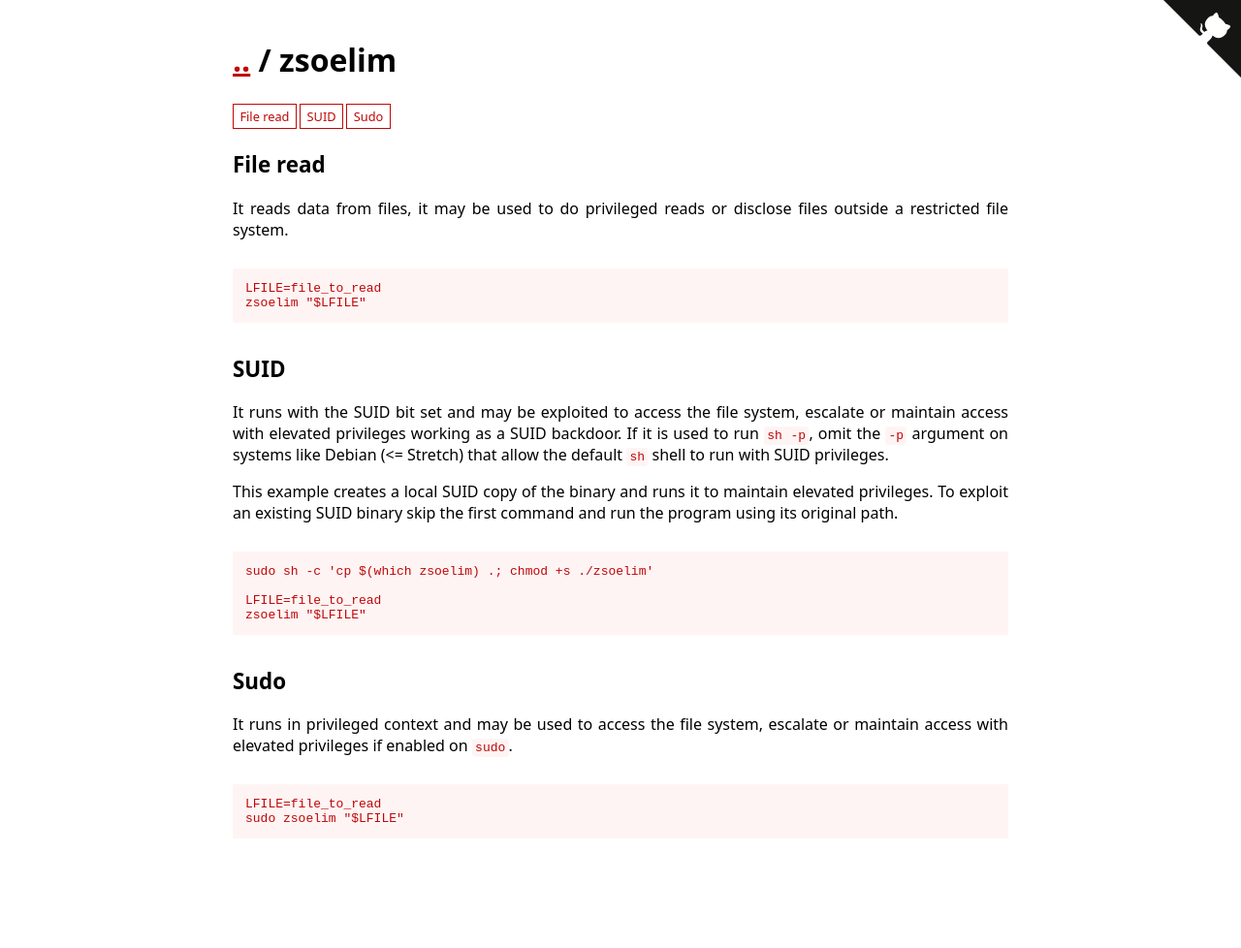
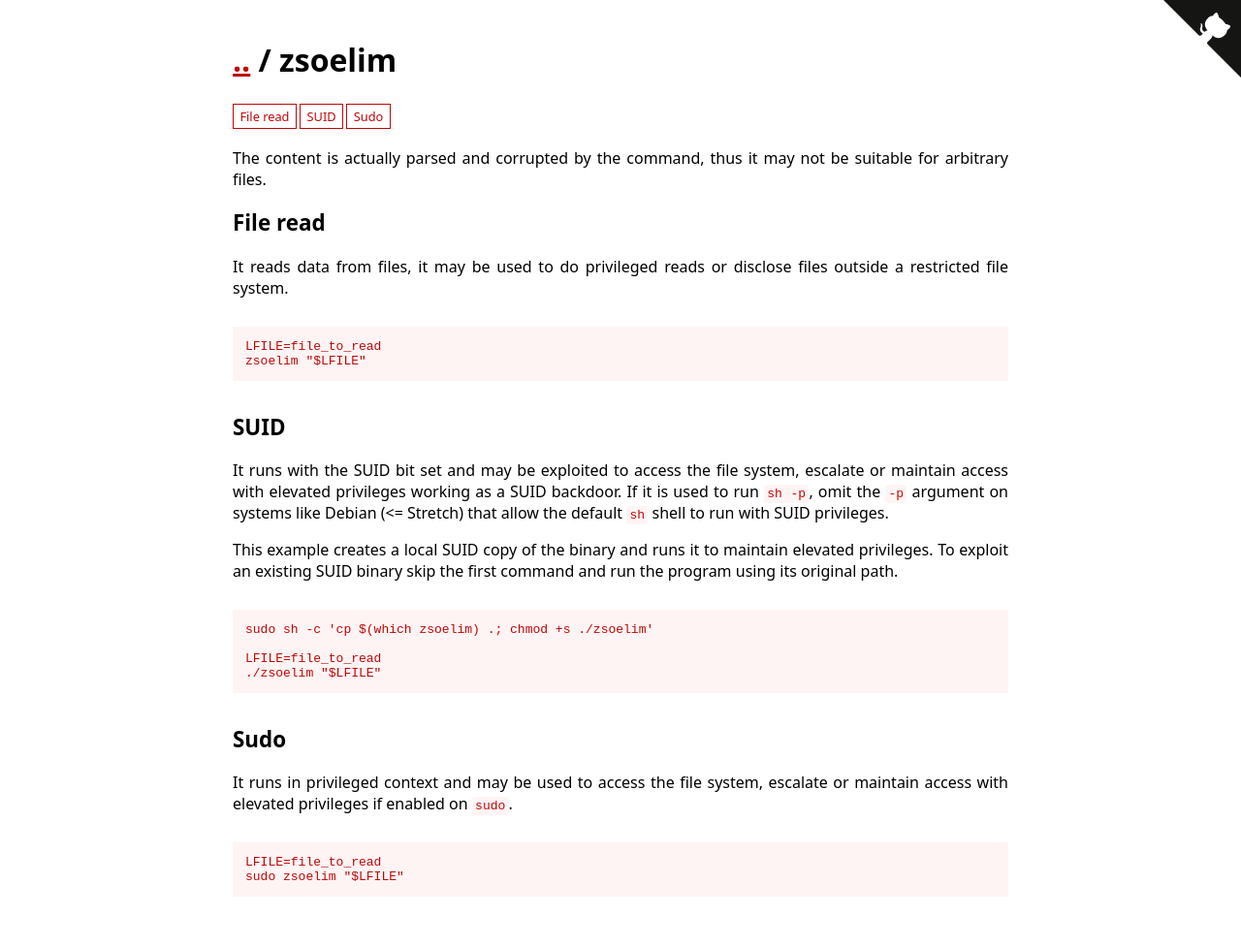
Before and after one commit to GTFOBins/GTFOBins.github.io, a Jekyll site: the page built from _gtfobins/zsoelim.md, in a window 1280 px wide. Shown: the whole page at 97% size. Built offline with Jekyll 4.4.1, drawn with Linux system fonts in a browser that asks for light colours; before the commit the page ends 918 px from its top, so only the background shows below that.

Commit message:
Document and fix zsoelim

```diff
--- a/_gtfobins/zsoelim.md
+++ b/_gtfobins/zsoelim.md
@@ -1,4 +1,5 @@
 ---
+description: The content is actually parsed and corrupted by the command, thus it may not be suitable for arbitrary files.
 functions:
   file-read:
     - code: |
@@ -7,7 +8,7 @@ functions:
   suid:
     - code: |
         LFILE=file_to_read
-        zsoelim "$LFILE"
+        ./zsoelim "$LFILE"
   sudo:
     - code: |
         LFILE=file_to_read
```
